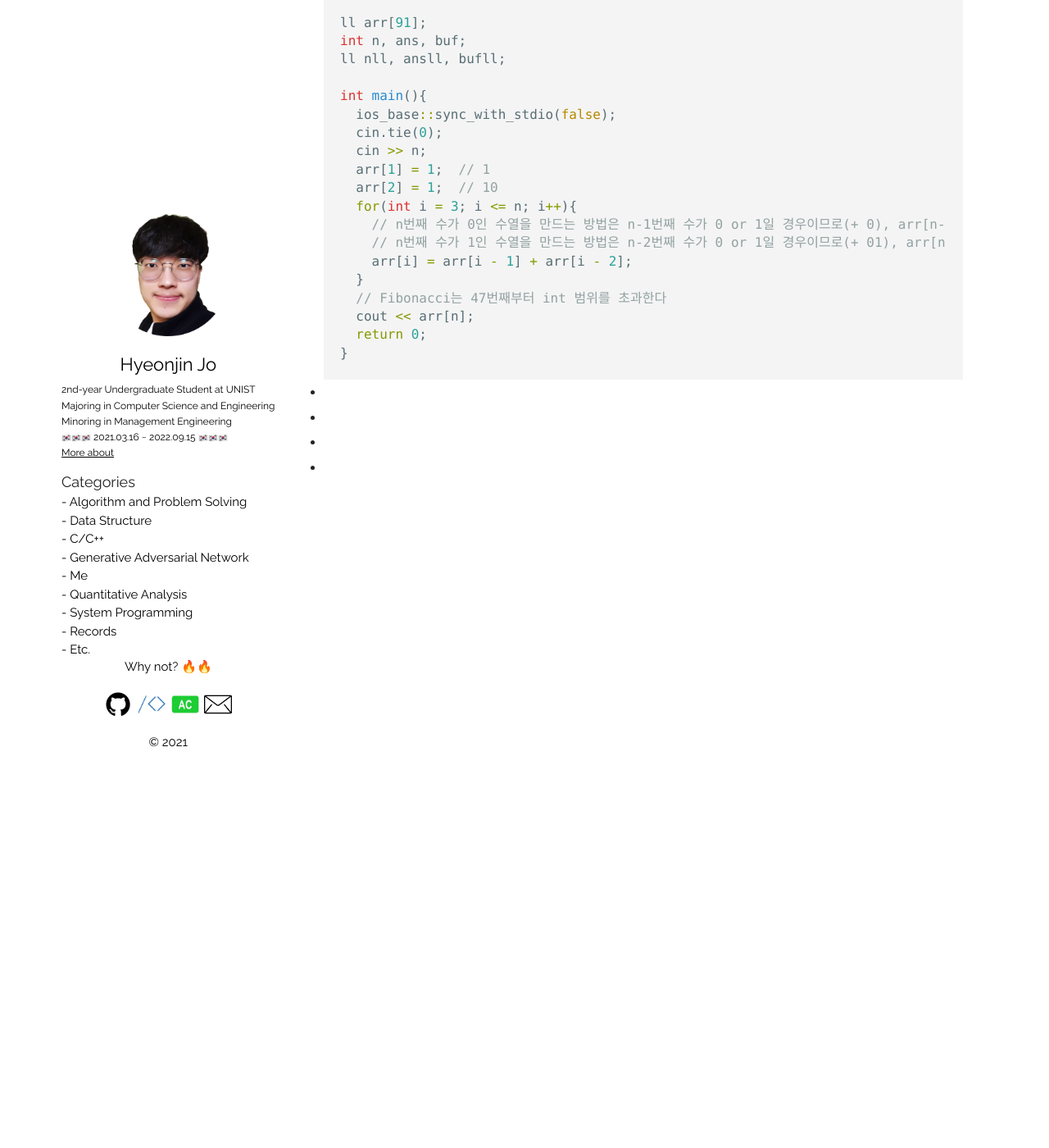
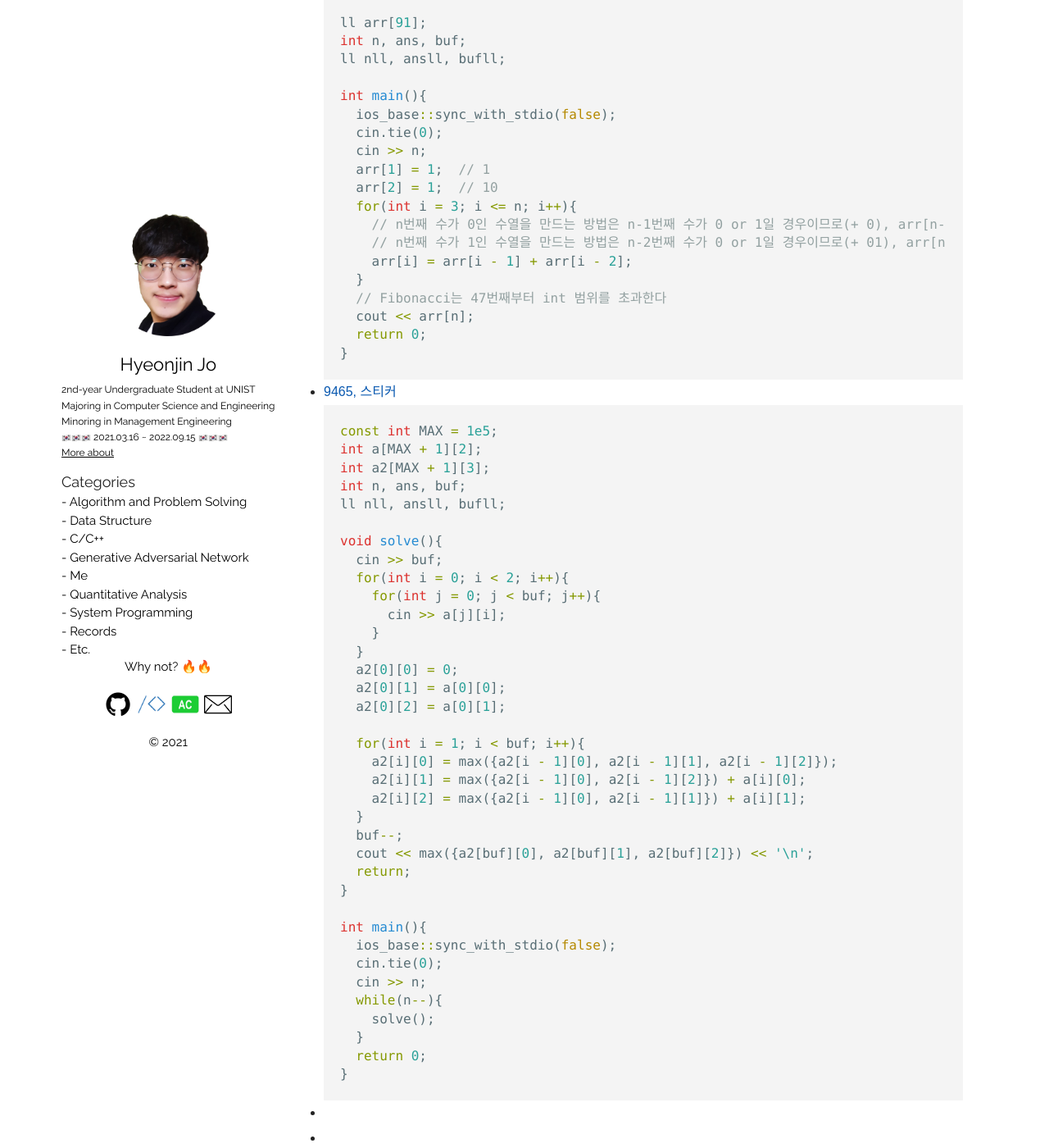
Before and after one commit to thinkin9/thinkin9.github.io, a Jekyll site: the page built from _posts/2021-07-11-Dynamic_Programming.markdown, in a window 1280 px wide and 1400 px high, scrolled down 5788 px. Shown: the whole window at 82% size. Built offline with Jekyll 4.4.1, drawn with Linux system fonts in a browser that asks for light colours.

Commit message:
Update 2021-07-11-Dynamic_Programming.markdown

````diff
--- a/_posts/2021-07-11-Dynamic_Programming.markdown
+++ b/_posts/2021-07-11-Dynamic_Programming.markdown
@@ -277,7 +277,45 @@
     return 0;
   }
   ```
+* [9465, 스티커](https://www.acmicpc.net/problem/9465)
+  ```cpp
+  const int MAX = 1e5;
+  int a[MAX + 1][2];
+  int a2[MAX + 1][3];
+  int n, ans, buf;
+  ll nll, ansll, bufll;
+
+  void solve(){
+    cin >> buf;
+    for(int i = 0; i < 2; i++){
+      for(int j = 0; j < buf; j++){
+        cin >> a[j][i];
+      }
+    }
+    a2[0][0] = 0;
+    a2[0][1] = a[0][0];
+    a2[0][2] = a[0][1];
+
+    for(int i = 1; i < buf; i++){
+      a2[i][0] = max({a2[i - 1][0], a2[i - 1][1], a2[i - 1][2]});
+      a2[i][1] = max({a2[i - 1][0], a2[i - 1][2]}) + a[i][0];
+      a2[i][2] = max({a2[i - 1][0], a2[i - 1][1]}) + a[i][1];
+    }
+    buf--;
+    cout << max({a2[buf][0], a2[buf][1], a2[buf][2]}) << '\n';
+    return;
+  }
+
+  int main(){
+    ios_base::sync_with_stdio(false);
+    cin.tie(0);
+    cin >> n;
+    while(n--){
+      solve();
+    }
+    return 0;
+  }
+  ```
 * [](https://www.acmicpc.net/problem/)
 * [](https://www.acmicpc.net/problem/)
 * [](https://www.acmicpc.net/problem/)
-* [](https://www.acmicpc.net/problem/)
````
